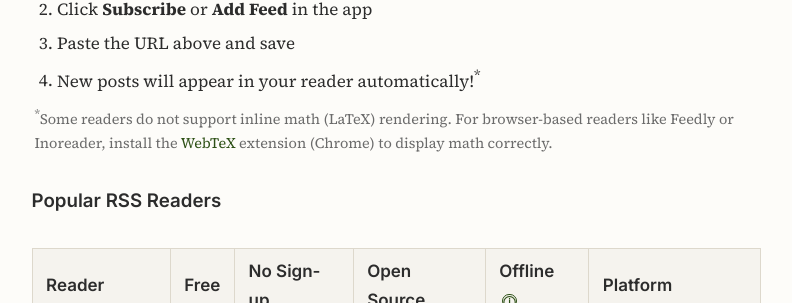
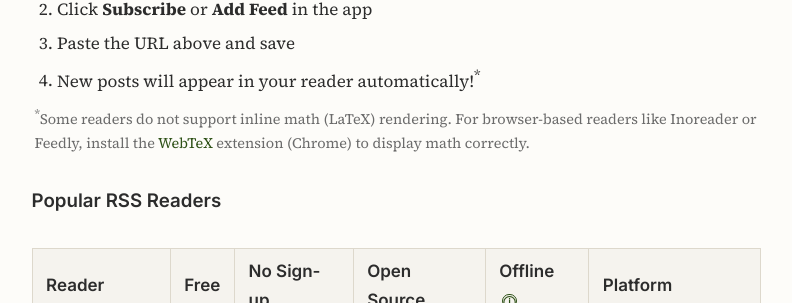
Before and after one commit to marginallabs/marginallabs.github.io, a Jekyll site: the page built from _pages/subscribe.md, in a window 1280 px wide and 900 px high, scrolled down 400 px. Shown: the part 152-455 px from the top of the window, without its empty margins (244-1036 px from the left). Built offline with Jekyll 4.4.1, drawn with Linux system fonts in a browser that asks for light colours.

Commit message:
Swap reader order in footnote to match table: Inoreader before Feedly
Co-Authored-By: Claude Opus 4.7 <noreply@anthropic.com>

```diff
--- a/_pages/subscribe.md
+++ b/_pages/subscribe.md
@@ -22,7 +22,7 @@ permalink: /subscribe/
     <li>Paste the URL above and save</li>
     <li>New posts will appear in your reader automatically!<sup>*</sup></li>
   </ol>
-  <p class="rss-footnote"><sup>*</sup>Some readers do not support inline math (LaTeX) rendering. For browser-based readers like Feedly or Inoreader, install the <a href="https://chromewebstore.google.com/detail/webtex-%E2%80%93-render-latex-any/cbcpbegaepelbhjfkikhbhhoemegdbim" target="_blank">WebTeX</a> extension (Chrome) to display math correctly.</p>
+  <p class="rss-footnote"><sup>*</sup>Some readers do not support inline math (LaTeX) rendering. For browser-based readers like Inoreader or Feedly, install the <a href="https://chromewebstore.google.com/detail/webtex-%E2%80%93-render-latex-any/cbcpbegaepelbhjfkikhbhhoemegdbim" target="_blank">WebTeX</a> extension (Chrome) to display math correctly.</p>
 
   <h2>Popular RSS Readers</h2>
   <div class="rss-readers-table-wrap">
```
